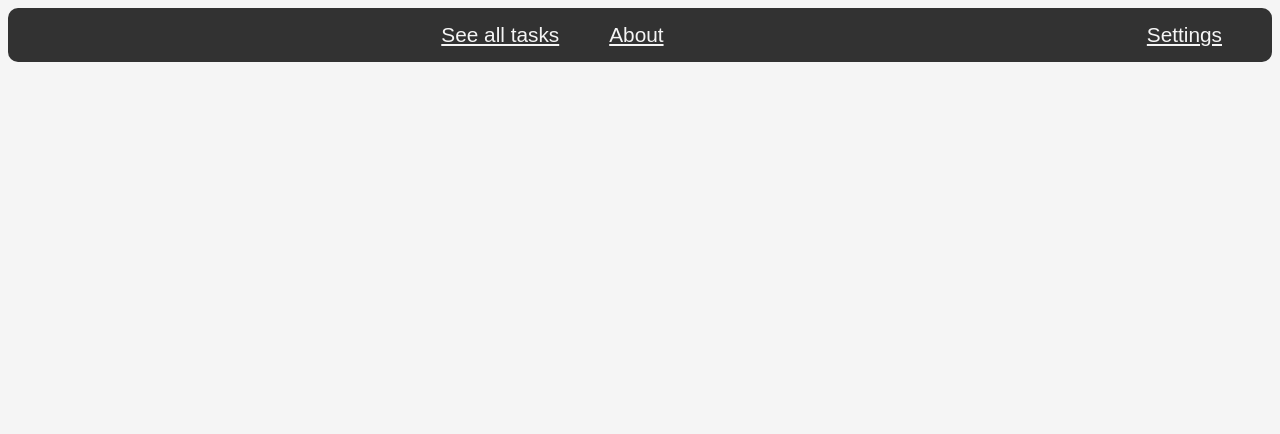
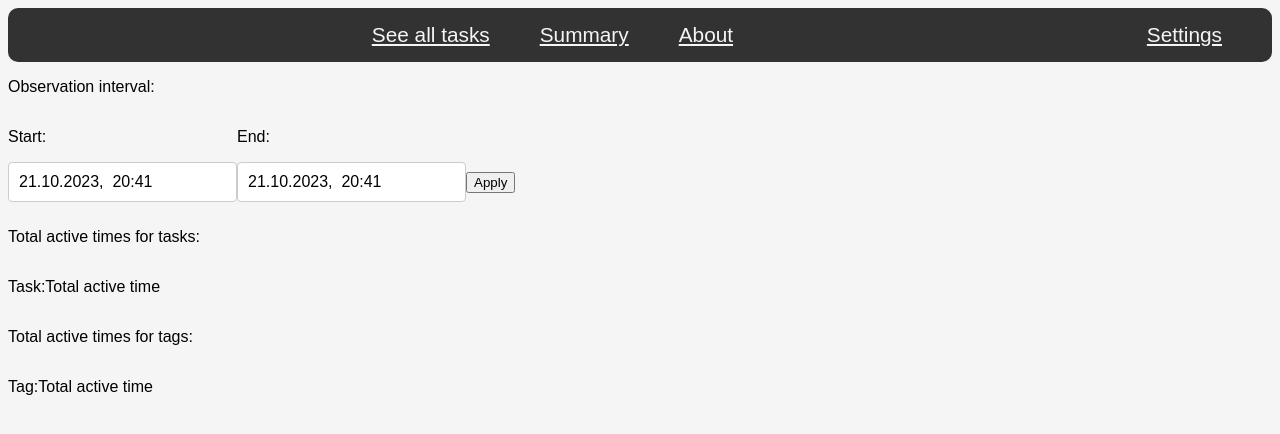
Before and after one commit to iuloz/Tasks-Activity-Monitoring, a React (Create React App) app in the folder work-hours-recording-application/: page /summary in a window 1280 px wide. Shown: the top 434 px of the page. Built offline with nearby package versions, Linux system fonts and the light colour scheme; data requests are answered from the project's data file.

Commit message:
Observation interval started

```diff
--- a/work-hours-recording-application/src/AllRecordings.js
+++ b/work-hours-recording-application/src/AllRecordings.js
@@ -2,6 +2,7 @@ import { useState, useEffect } from 'react';
 import TasksItem from './TasksItem';
 import { v4 as uuidv4 } from 'uuid';
 import Form from './Form';
+
 
 
 
@@ -15,8 +16,7 @@ function AllRecordings() {
     const [updateTags, setUpdateTags] = useState(false);
     const [render, setRender] = useState(false);
     const [taskList, setTaskList] = useState([]);
-    const [task, setTask] = useState({ id: '', date: '', status: 'Inactive', task: '', tags: [], start: [], end: [], timeTotal: '00:00:00', observationStart: '', observationEnd: '' });
-
+    const [task, setTask] = useState({ id: '', date: '', status: 'Inactive', task: '', tags: [], start: [], end: [], timeTotal: '00:00:00' });
 
 
 
@@ -105,7 +105,7 @@ function AllRecordings() {
         });
         let key = event.target.name;
         let value = event.target.value;
-        setTask({ ...task, id: uuidv4(), date: date, observationStart: `${date}, 00:00:00`, observationEnd: 'Current time', [key]: (key === 'tags') ? [value] : value });
+        setTask({ ...task, id: uuidv4(), date: date, [key]: (key === 'tags') ? [value] : value });
     }
 
 
@@ -132,7 +132,8 @@ function AllRecordings() {
             <button className='filtering' onClick={() => {
                 setSelectedTags([]);
                 setFilterActive(false);
-            }}>Reset Filter</button><br />
+            }}>Reset Filter</button>
+
             <Form task={task} inputChanged={inputChanged} recordTask={recordTask} />
 
             {filterActive ? (
@@ -153,8 +154,6 @@ function AllRecordings() {
                             setItemStatus={setItemStatus}
                             recordingsList={recordingsList}
                             setNewTaskList={setNewTaskList}
-                            observationStart={item.observationStart}
-                            observationEnd={item.observationEnd}
                         />
                     )
                 ))
@@ -175,8 +174,6 @@ function AllRecordings() {
                         setItemStatus={setItemStatus}
                         recordingsList={recordingsList}
                         setNewTaskList={setNewTaskList}
-                        observationStart={item.observationStart}
-                        observationEnd={item.observationEnd}
                     />
                 )
                 )
--- a/work-hours-recording-application/src/App.js
+++ b/work-hours-recording-application/src/App.js
@@ -5,6 +5,7 @@ import { BrowserRouter, Routes, Route } from 'react-router-dom';
 import About from './About';
 import AllRecordings from './AllRecordings';
 import Settings from './Settings';
+import Summary from './Summary';
 
 
 function App() {
@@ -24,9 +25,9 @@ function App() {
             <Menu />
             <Routes>
                 <Route path='/' element={null} />
-                {/* <Route path='/make-recording' element={<Tasks />} /> */}
                 <Route path='/about' element={<About />} />
                 <Route path='/recordings' element={<AllRecordings />} />
+                <Route path='/summary' element={<Summary />} />
                 <Route path='/settings' element={<Settings />} />
             </Routes>
         </BrowserRouter>
--- a/work-hours-recording-application/src/Menu.js
+++ b/work-hours-recording-application/src/Menu.js
@@ -10,9 +10,9 @@ function Menu() {
         <div className='menu'>
             {/* <Link className='link' to='/make-recording'>Add task</Link> */}
             <Link className='link' to='/recordings'>See all tasks</Link>
+            <Link className='link' to='/summary'>Summary</Link>
             <Link className='link' to='/about'>About</Link>
             <Link id='settings_link' className='link' to='/settings'>Settings</Link>
-            {/* <button className='settings-btn' onClick={() => navigate('/settings')}>Settings</button> */}
         </div>
     )
 }
--- /dev/null
+++ b/work-hours-recording-application/src/Summary.js
@@ -0,0 +1,82 @@
+import { useState, useEffect } from 'react';
+import DatePicker from 'react-datepicker';
+import 'react-datepicker/dist/react-datepicker.css';
+
+
+
+// This is recordings list view, made during whole time
+function Summary() {
+    const [observationStart, setObservationStart] = useState(new Date());
+    const [observationEnd, setObservationEnd] = useState(new Date());
+    const [recordingsList, setRecordingList] = useState([]);
+    const [tasksTimes, setTasksTimes] = useState([]);
+
+
+    useEffect(() => {
+        fetch('/records')
+            .then(response => response.json())
+            .then(data => setRecordingList(data))
+            .catch(error => console.error('Error fetching data:', error));
+    }, []);
+
+
+    const handleObservationStart = (date) => {
+        setObservationStart(date);
+    };
+
+    const handleObservationEnd = (date) => {
+        setObservationEnd(date);
+    };
+
+    const showTasksAndTimes = () => {
+        recordingsList.forEach((item, index) => {
+            let totalTimeInMinutes = 0;
+            for (let i = 0; i < item.start.length; i++) {
+                if (new Date(item.start[i]) >= observationStart && new Date(item.end[i]) <= observationEnd) {
+                    const differenceInMinutes = Math.floor((new Date(item.end[i]) - new Date(item.start[i])) / 60000);
+                    totalTimeInMinutes += differenceInMinutes;
+                }
+            }
+        })
+    }
+
+
+
+    return (
+        <div>
+            <p>Observation interval:</p>
+            <div style={{ display: 'inline-block' }}>
+                <p>Start:</p>
+                <DatePicker
+                    selected={observationStart}
+                    onChange={handleObservationStart}
+                    showTimeSelect
+                    dateFormat="dd.MM.yyyy,  HH:mm"
+                    timeFormat="HH:mm"
+                />
+            </div>
+            <div style={{ display: 'inline-block' }}>
+                <p>End:</p>
+                <DatePicker
+                    selected={observationEnd}
+                    onChange={handleObservationEnd}
+                    showTimeSelect
+                    dateFormat="dd.MM.yyyy,  HH:mm"
+                    timeFormat="HH:mm"
+                />
+            </div>
+            <button id='apply_interval' onClick={showTasksAndTimes}>Apply</button>
+            <p>Total active times for tasks:</p>
+            <p style={{ display: 'inline-block' }}>Task: </p>
+            <span style={{ display: 'inline-block' }}> Total active time</span>
+
+            <p>Total active times for tags:</p>
+            <p style={{ display: 'inline-block' }}>Tag: </p>
+            <span style={{ display: 'inline-block' }}> Total active time</span>
+
+        </div>
+    )
+}
+
+
+export default Summary;
--- a/work-hours-recording-application/src/TasksItem.js
+++ b/work-hours-recording-application/src/TasksItem.js
@@ -1,8 +1,4 @@
 import { useState, useRef } from 'react';
-import DatePicker from 'react-datepicker';
-import 'react-datepicker/dist/react-datepicker.css';
-import TimePicker from 'react-time-picker';
-import 'react-time-picker/dist/TimePicker.css';
 
 
 function TasksItem(props) {
@@ -30,8 +26,6 @@ function TasksItem(props) {
     const tagRefs = useRef([]);
     const tagDeleteRefs = useRef([]);
     const tagEditInputRefs = useRef([]);
-    const [selectedDate, setSelectedDate] = useState(new Date());
-    const [selectedTime, setSelectedTime] = useState('12:00');
 
 
     // Timer
@@ -313,14 +307,6 @@ function TasksItem(props) {
         }
     };
 
-    const handleDateChange = (date) => {
-        setSelectedDate(date);
-    };
-
-    const handleTimeChange = (time) => {
-        setSelectedTime(time);
-    };
-
 
 
 
@@ -430,23 +416,7 @@ function TasksItem(props) {
             )}
             <p>Total active when last paused: {timeTotal}
                 {/* {String(timer.hours).padStart(2, '0')}:{String(timer.minutes).padStart(2, '0')}:{String(timer.seconds).padStart(2, '0')} */}
-            </p><br />
-            <div>
-                <p>Observation interval:</p>
-                <DatePicker
-                    selected={selectedDate}
-                    onChange={handleDateChange}
-                    showTimeSelect
-                    dateFormat="dd.MM.yyyy,  hh:mm"
-                    timeFormat="HH:mm"
-                />
-                <TimePicker
-                    onChange={handleTimeChange}
-                    value={selectedTime}
-                    format="HH:mm"
-                />
-                {/* <span>{props.observationStart} - {props.observationEnd}</span> */}
-            </div>
+            </p>
             <p tabIndex={0} ref={buttonRef4} onKeyDown={e => handleKeyDown(e, buttonRef4)} onClick={changeStatus} className='status'>{status}</p>
         </div>
     );
```
